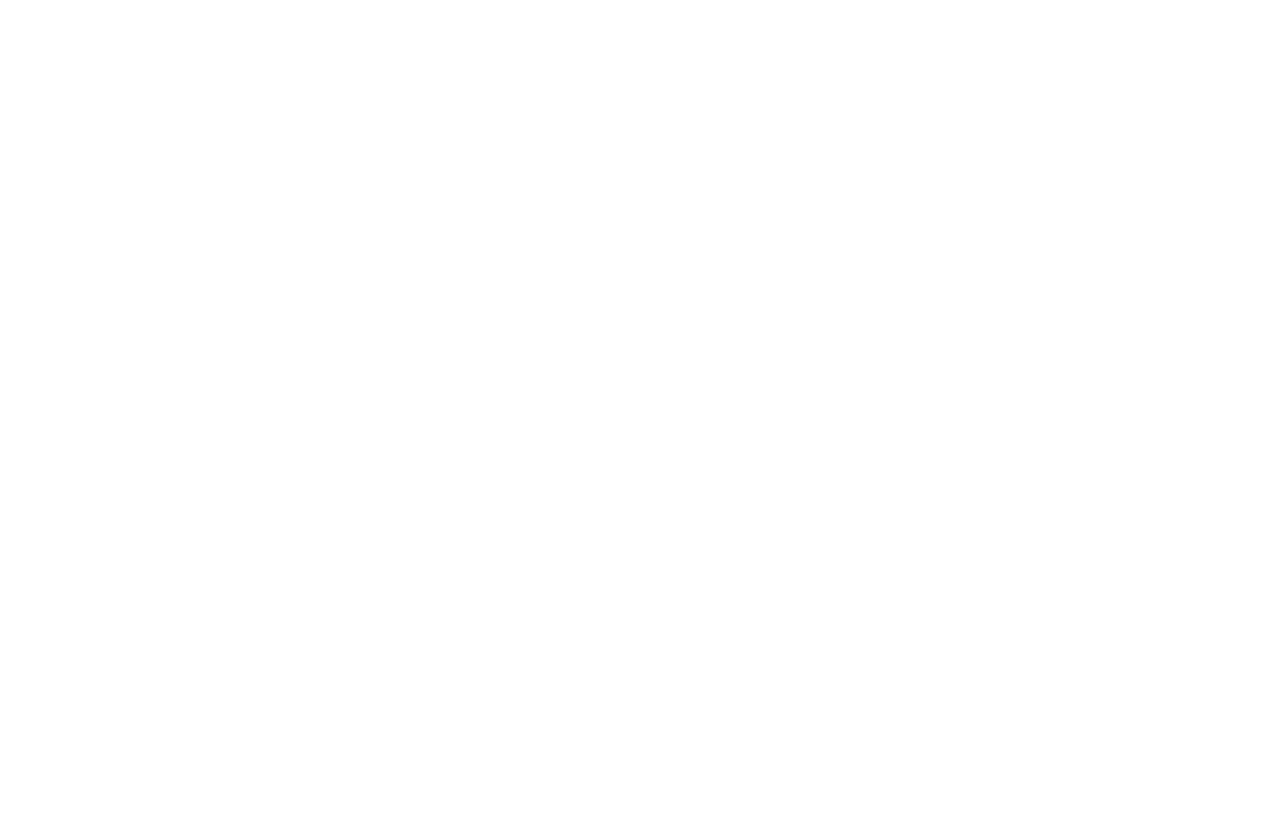
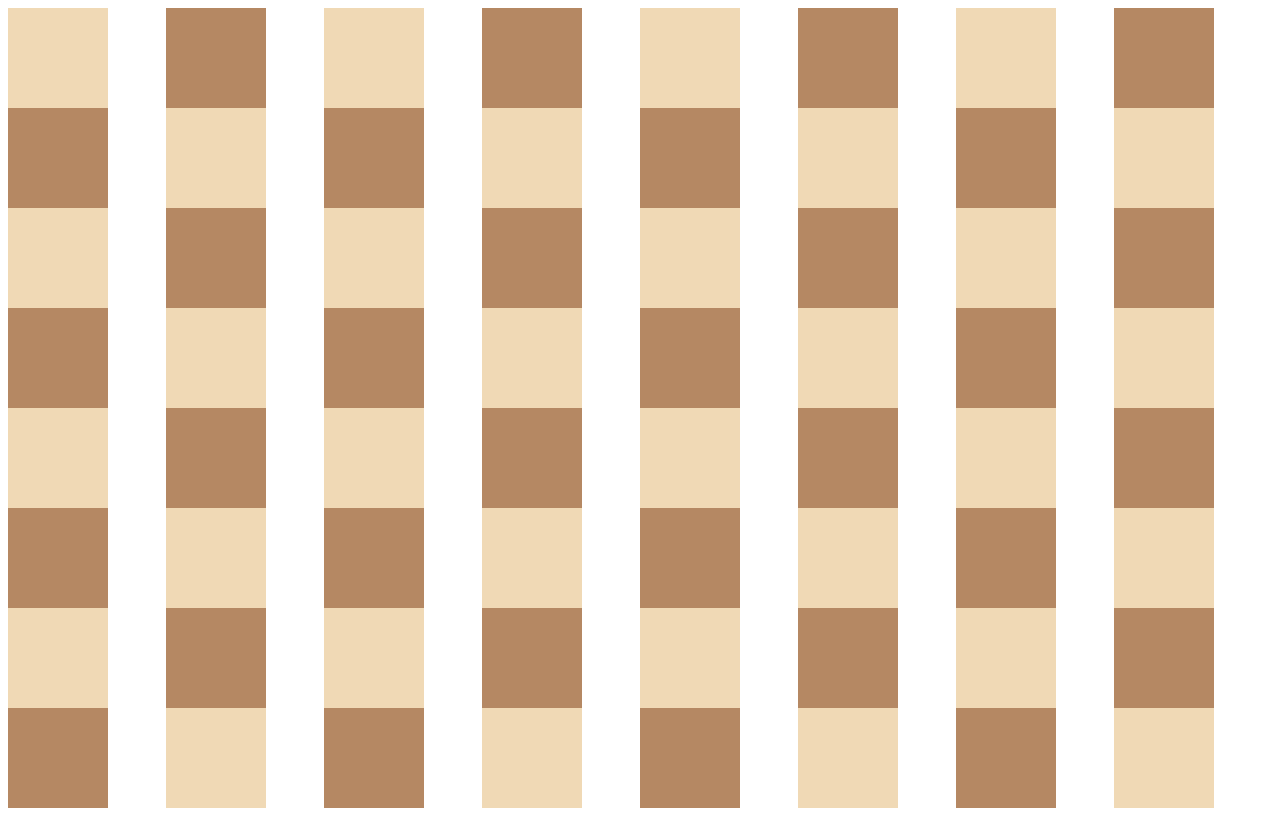
Before and after one commit to menaujiri/100_days_of_code, a plain HTML site: page Web Development/10.Grid/10.0 Display Grid/index.html in a window 1280 px wide. Drawn offline with Linux system fonts and the light colour scheme.

Commit message:
display grid

```diff
--- a/Web Development/10.Grid/10.0 Display Grid/index.html
+++ b/Web Development/10.Grid/10.0 Display Grid/index.html
@@ -4,9 +4,30 @@
 <head>
   <title>Chessboard</title>
   <style>
+
     /* Write your code here */
     /* Each square should be 100px by 100px */
     /* My colours for white: #f0d9b5, black: #b58863 */
+
+    .container {
+
+      display: grid;
+      grid-template-columns: 1fr 1fr 1fr 1fr 1fr 1fr 1fr 1fr;
+      grid-column: 1fr 1fr 1fr 1fr 1fr 1fr 1fr 1fr;
+      gap: 0;
+    }
+
+    .white {
+      width: 100px;
+      height: 100px;
+      background-color: #f0d9b5;
+    }
+
+    .black {
+      width: 100px;
+      height: 100px;
+      background-color: #b58863;
+    }
   </style>
 </head>
 
```
